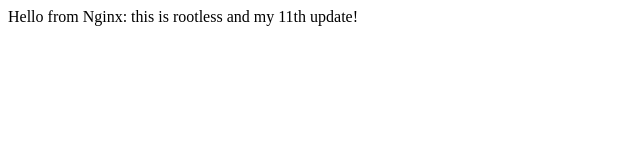
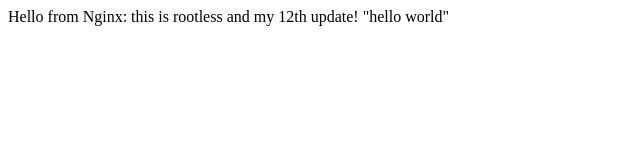
Before and after one commit to olsonjac/Nginx-Docker, a plain HTML site: page index.html in a window 1280 px wide. Shown: the whole page, without its empty margins (0-640 px from the left). Drawn offline with Linux system fonts and the light colour scheme.

Commit message:
hello world

```diff
--- a/index.html
+++ b/index.html
@@ -1 +1 @@
-<h>Hello from Nginx: this is rootless and my 11th update!</h>
+<h>Hello from Nginx: this is rootless and my 12th update! "hello world"</h>
```
